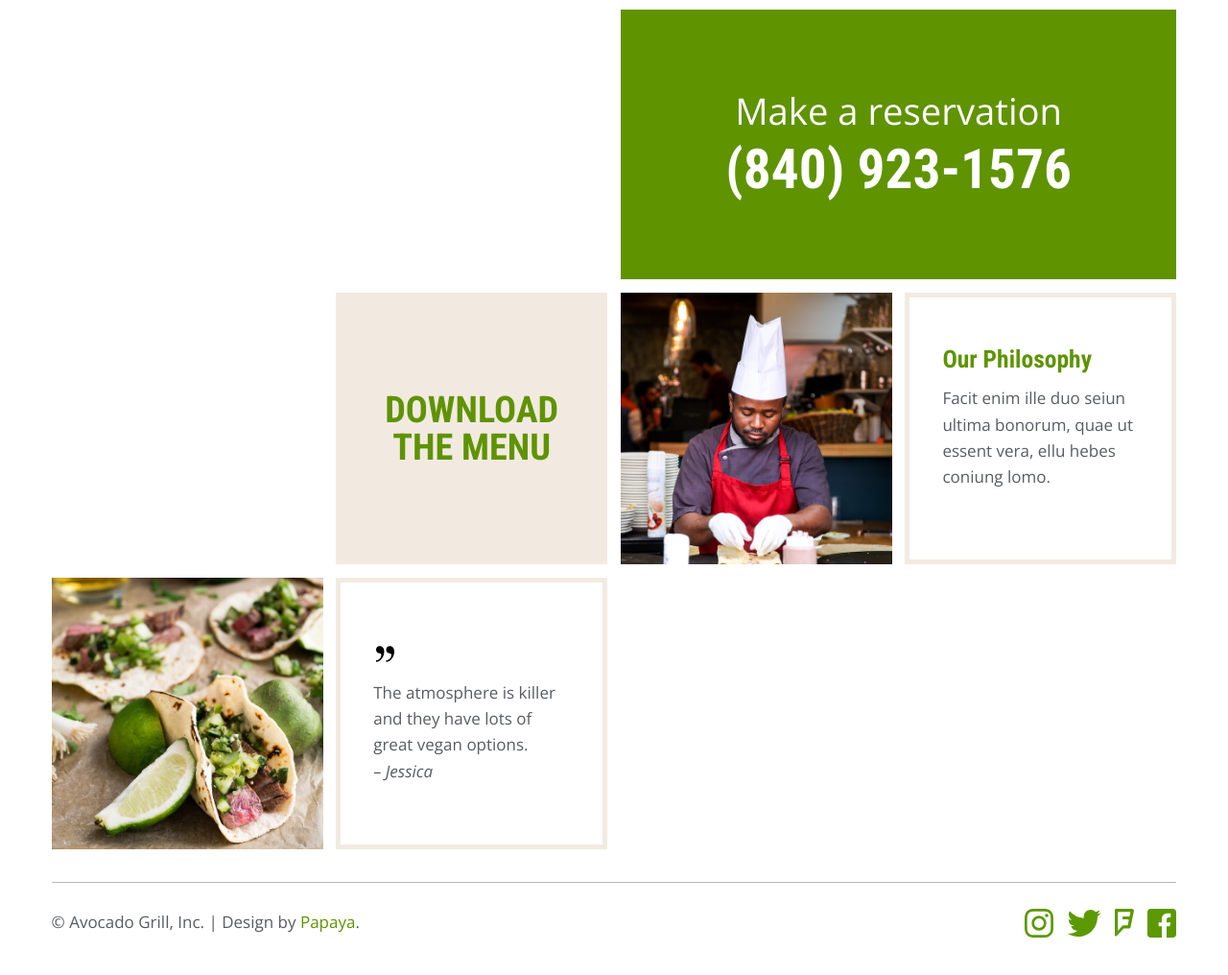
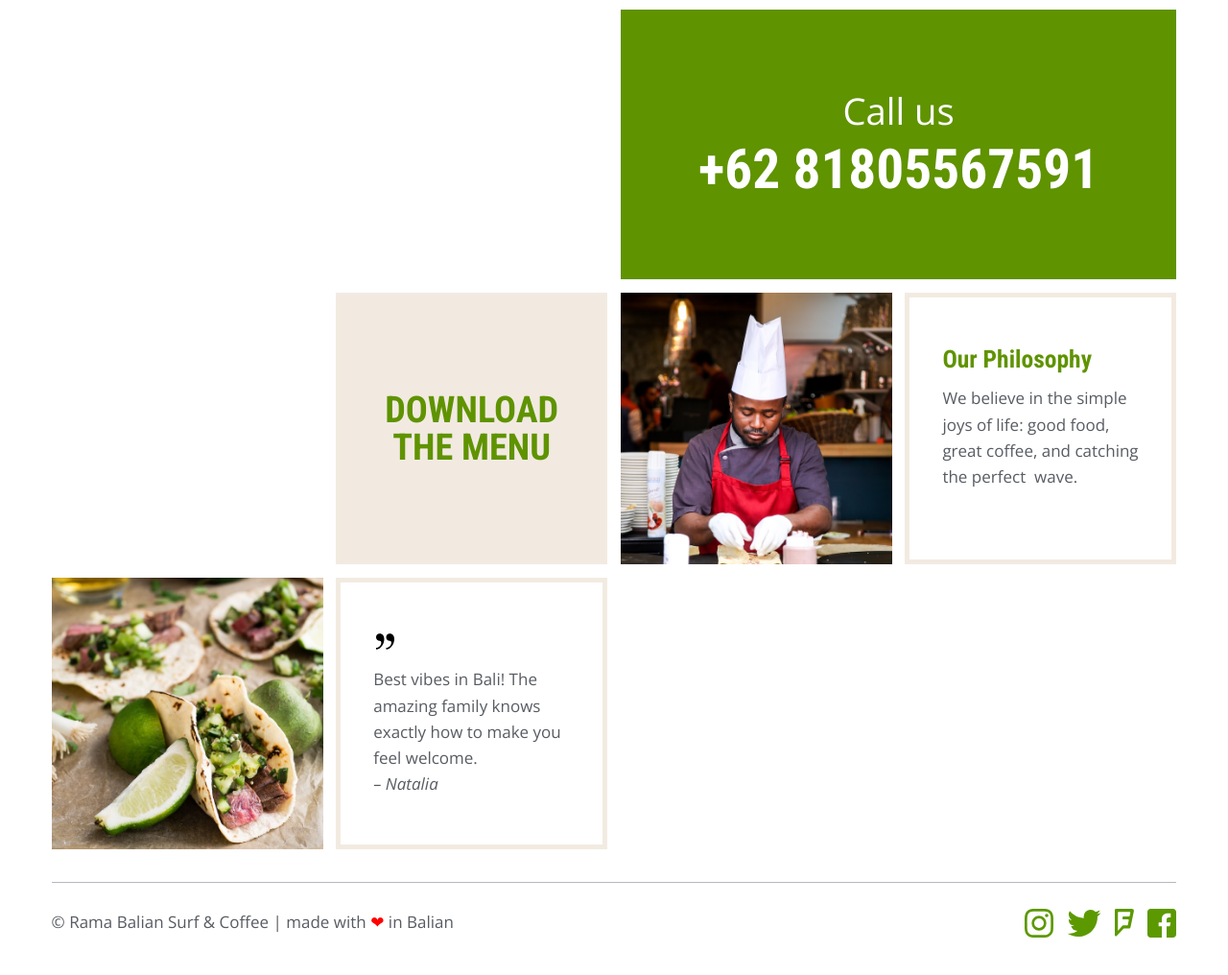
Before and after one commit to ramabalsu/project, a website: page docs/index.html in a window 1280 px wide. Shown: the part 1210-2226 px from the top of the page at 96% size. Drawn offline with nearby package versions, Linux system fonts and the light colour scheme.

Commit message:
major changes in text added fooder

```diff
--- a/docs/index.html
+++ b/docs/index.html
@@ -44,7 +44,7 @@
                             <img class="quote mb1" src="img/quote.svg">
                         </div>
                         <p>The coffee here is hard to beat and I've always loved the&nbsp;staff.</p>
-                        <p class="italic">– Harry</p>
+                        <p class="italic">– Patrick</p>
                     </div>
                 </div>
             </div>
@@ -106,8 +106,8 @@
                 <div class="grid-column offset-half span-12 mt1 order-1 reveal-on-scroll is-revealing">
                     <div class="rectangle">
                         <div class="aspect-ratio__content bg--primary-color text--white align--center centered-content">
-                            <p class="h2">Make a reservation</p>
-                            <p class="h1 mb0 heading-font">(840) 923-1576</p>
+                            <p class="h2">Call us</p>
+                            <p class="h1 mb0 heading-font">+62 81805567591</p>
                         </div>
                     </div>
                 </div>
@@ -138,7 +138,7 @@
                     <div class="square">
                         <div class="aspect-ratio__content border--tan centered-content pt1 pb2 pl2 pr2">
                             <p class="h3 mb1 heading-font text--primary-color">Our Philosophy</p>
-                            <p class="ellipsis">Facit enim ille duo seiun ultima bonorum, quae ut essent vera, ellu hebes coniung&nbsp;lomo.</p>
+                            <p class="ellipsis">We believe in the simple joys of life: good food, great coffee, and catching the perfect &nbsp;wave.</p>
                         </div>
                     </div>
                 </div>
@@ -155,8 +155,8 @@
                             <div class="align--left">
                                 <img class="quote mb1" src="img/quote.svg">
                             </div>
-                            <p>The atmosphere is killer and they have lots of great vegan&nbsp;options.</p>
-                            <p class="italic">– Jessica</p>
+                            <p>Best vibes in Bali! The amazing family knows exactly how to make you feel&nbsp;welcome.</p>
+                            <p class="italic">– Natalia</p>
                         </div>
                     </div>
                 </div>
@@ -167,7 +167,11 @@
         <footer class="border--top mt2 pt1">
             <div class="grid-row">
                 <div class="grid-column span-half align--center-on-mobile mt1">
-                    <p><span class="block-on-mobile">&copy; Avocado Grill, Inc.</span><span class="hide-on-mobile"> | </span><span class="block-on-mobile">Design by <a href="https://www.papayatemplates.com" class="link link--default">Papaya</a>.</span></p>
+                    <p>
+                        <span class="block-on-mobile">&copy; Rama Balian Surf & Coffee</span>
+                        <span class="hide-on-mobile"> | </span>
+                        <span class="block-on-mobile">made with <span style="color: red;">&#10084;</span> in Balian</span>
+                    </p>
                 </div>
                 <div class="grid-column align--right align--center-on-mobile mt1">
                     <ul class="no-bullets list--inline">
```
